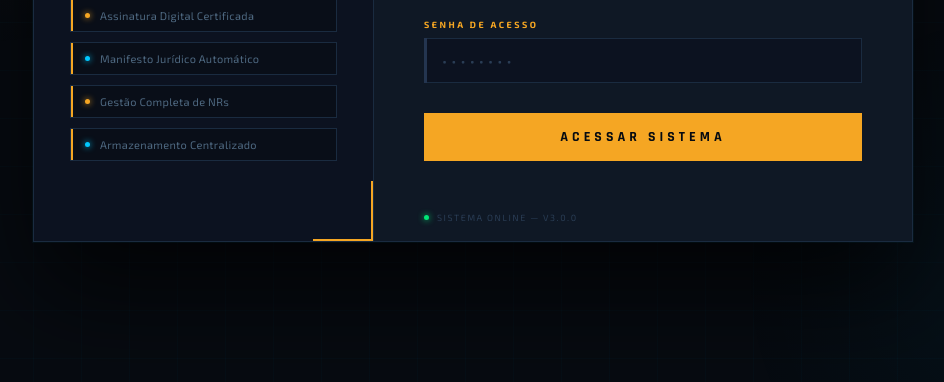
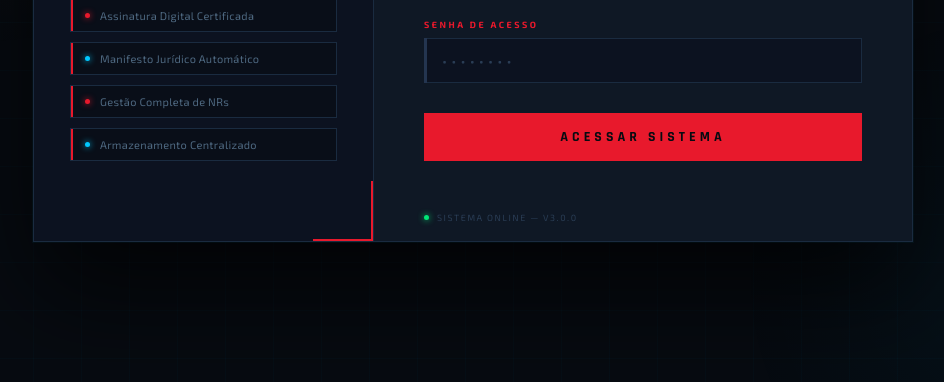
Before and after one commit to victorclaudino33-hash/abilitypro, a website: page frontend/index.html in a window 1280 px wide. Shown: the part 418-800 px from the top of the page, without its empty margins (167-1111 px from the left). Drawn offline with Linux system fonts and the light colour scheme.

Commit message:
feat: estrutura inicial dos arquivos index

```diff
--- a/frontend/index.html
+++ b/frontend/index.html
@@ -14,10 +14,10 @@
       --panel:      #0F1825;
       --border:     #1A2B40;
       --border2:    #243550;
-      --amber:      #F5A623;
-      --amber2:     #E8941A;
-      --amber-dim:  rgba(245,166,35,0.1);
-      --amber-glow: rgba(245,166,35,0.3);
+      --amber:      #E8192C;
+      --amber2:     #C8101F;
+      --amber-dim:  rgba(232,25,44,0.09);
+      --amber-glow: rgba(232,25,44,0.35);
       --cyan:       #00C8FF;
       --text:       #B8CCE0;
       --text-dim:   #4E6880;
@@ -220,7 +220,7 @@
     }
     .btn:hover::before { left: 100%; }
     .btn:hover {
-      background: #FFBA42;
+      background: #FF4466;
       box-shadow: 0 0 40px var(--amber-glow), 0 8px 32px rgba(0,0,0,0.5);
       transform: translateY(-2px);
     }
```
